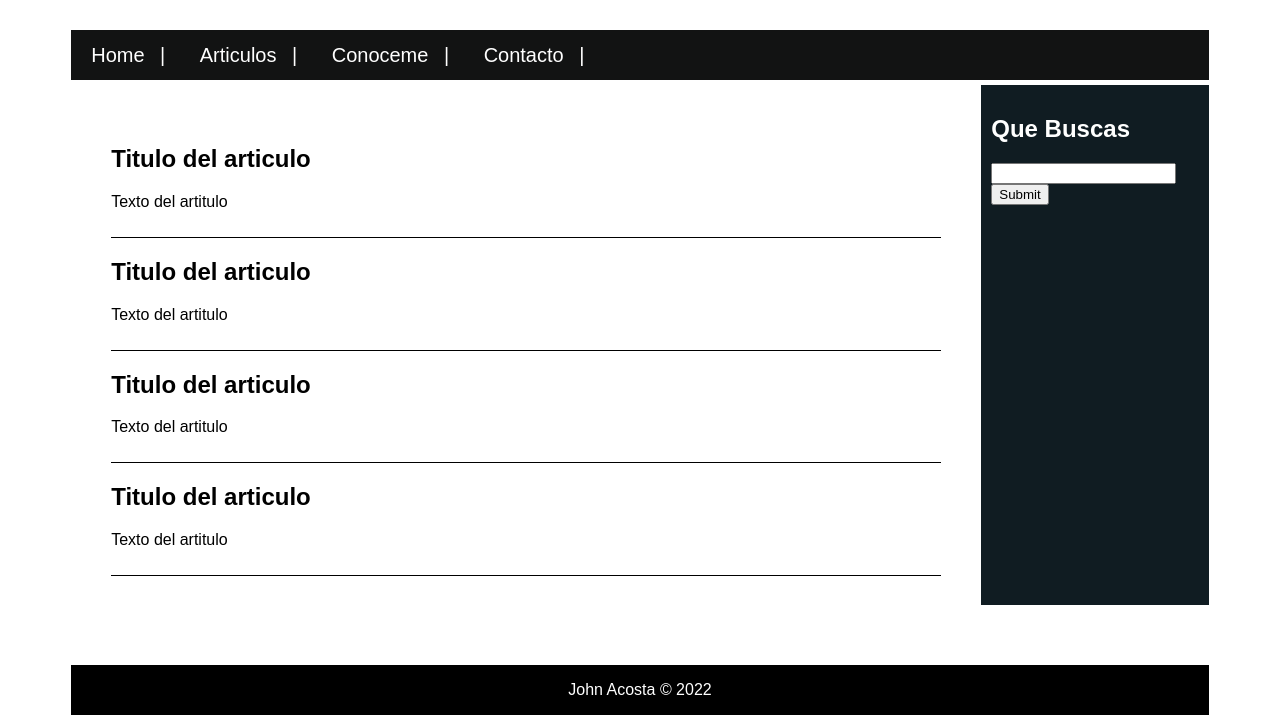
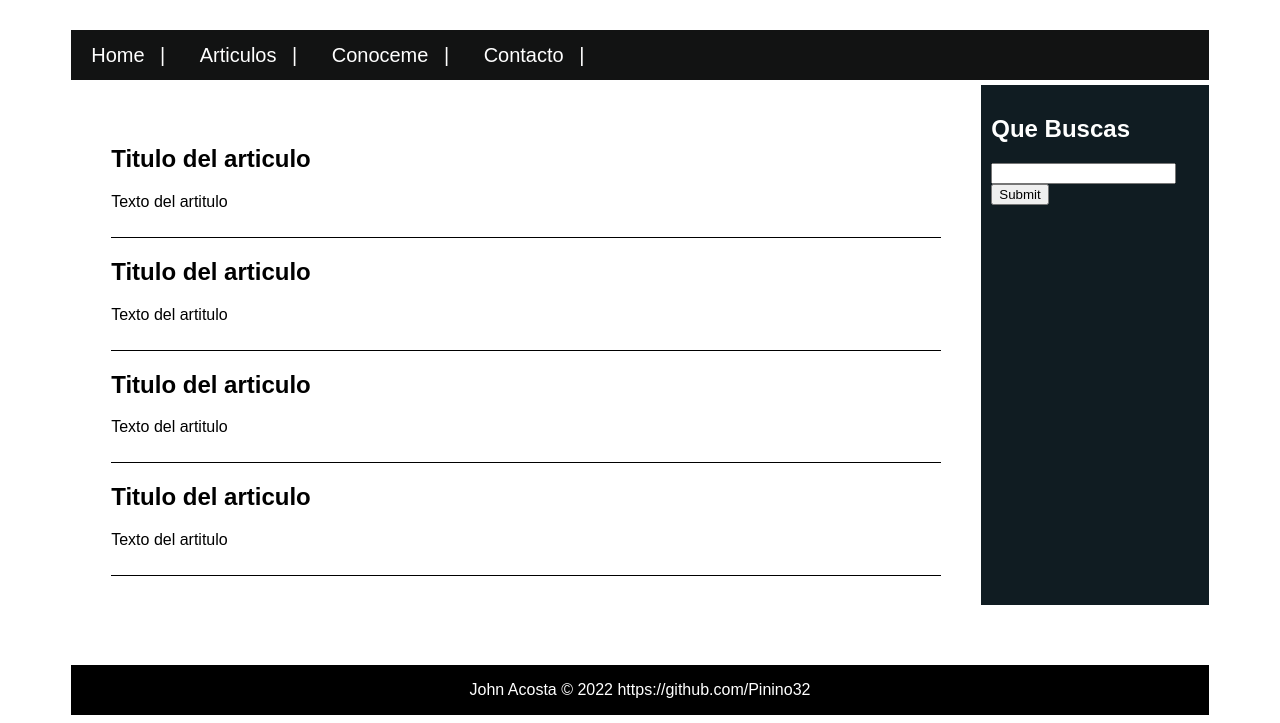
Before and after one commit to Pinino32/MyBlog, a plain HTML site: page index.html in a window 1280 px wide. Shown: the part 237-960 px from the top of the page. Drawn offline with Linux system fonts and the light colour scheme.

Commit message:
una version de el blog

```diff
--- a/index.html
+++ b/index.html
@@ -65,7 +65,7 @@
             <div class ="clear"></div>
 
             <footer>
-                John Acosta &copy; 2022
+                John Acosta &copy; 2022 https://github.com/Pinino32
             </footer>
         </div>
     </body>
```
